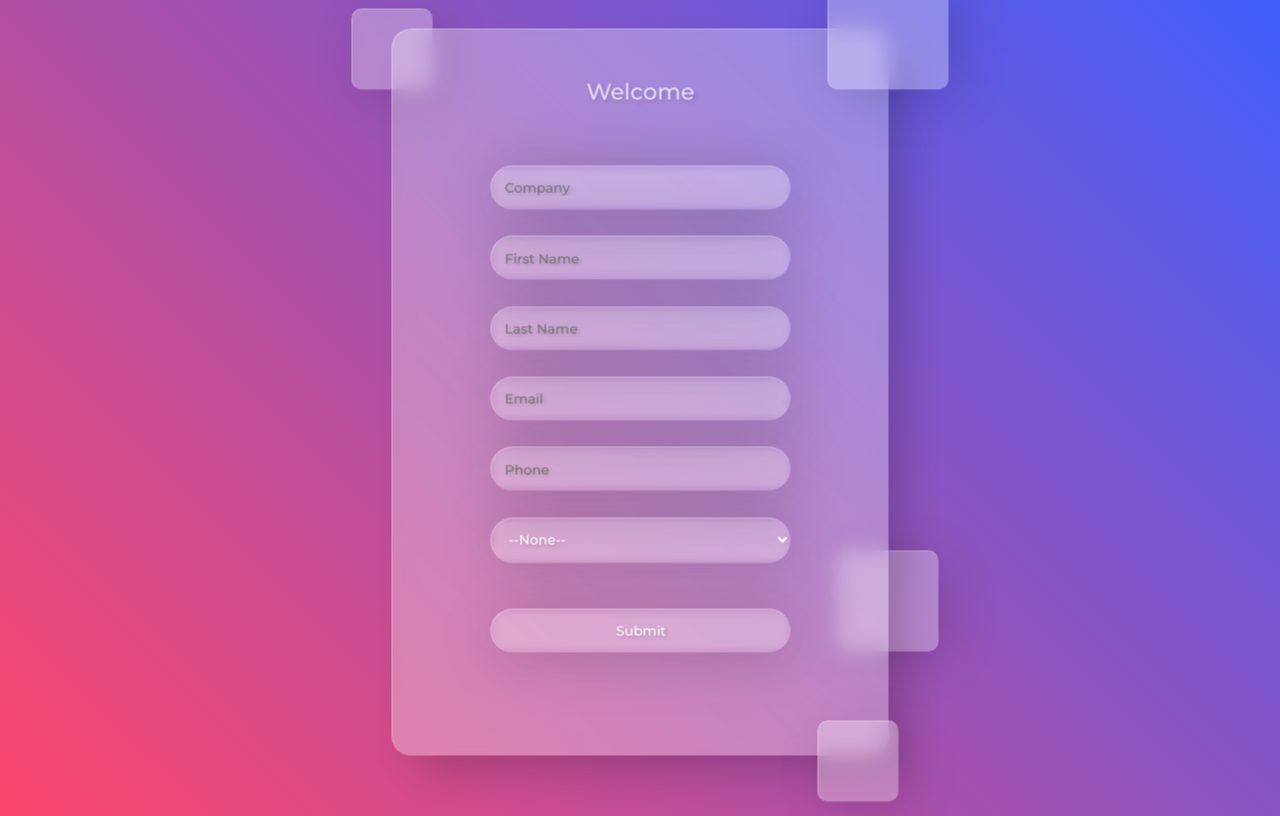
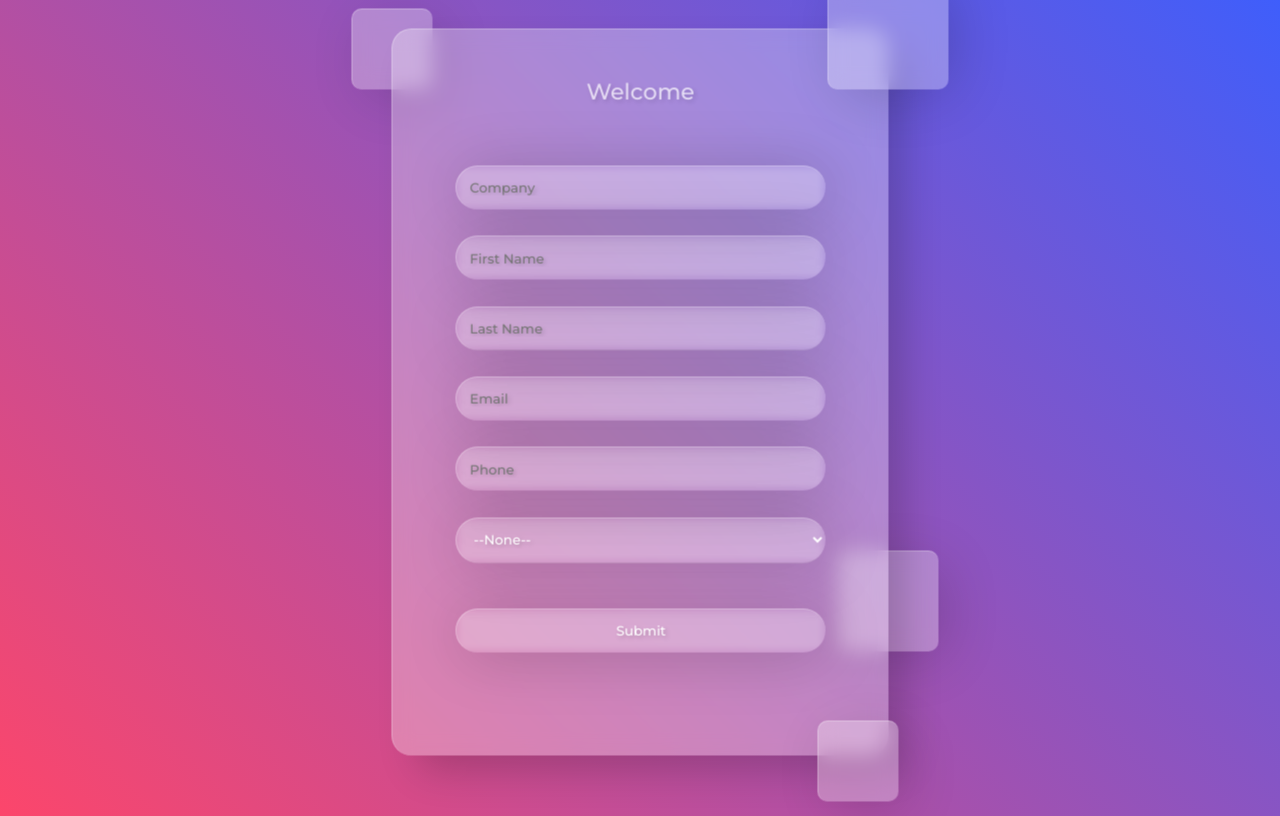
Before and after one commit to MihailKlimovich/Web-To-Lead, a PHP site: page / in a window 1280 px wide. Run offline with PHP 8.4, Linux system fonts and the light colour scheme; some libraries are stand-ins or nearby versions.

Commit message:
changed style21

```diff
--- a/WebToLead.css
+++ b/WebToLead.css
@@ -35,9 +35,10 @@ body {
 }
 
 input,
-select {
+select,
+option {
     background: transparent;
-    width: 300px;
+    width: 370px;
     padding: 1em;
     margin-bottom: 2em;
     border: none;
@@ -56,7 +57,10 @@ input:hover {
     background: rgba(255, 255, 255, 0.1);
     box-shadow: 4px 4px 60px 8px rgba(0, 0, 0, 0.2);
 }
-
+select:hover {
+  background: rgba(255, 255, 255, 0.1);
+  box-shadow: 4px 4px 60px 8px rgba(0, 0, 0, 0.2);
+}
 select:hover {
     background: rgba(255, 255, 255, 0.1);
     box-shadow: 4px 4px 60px 8px rgba(0, 0, 0, 0.2);
```
